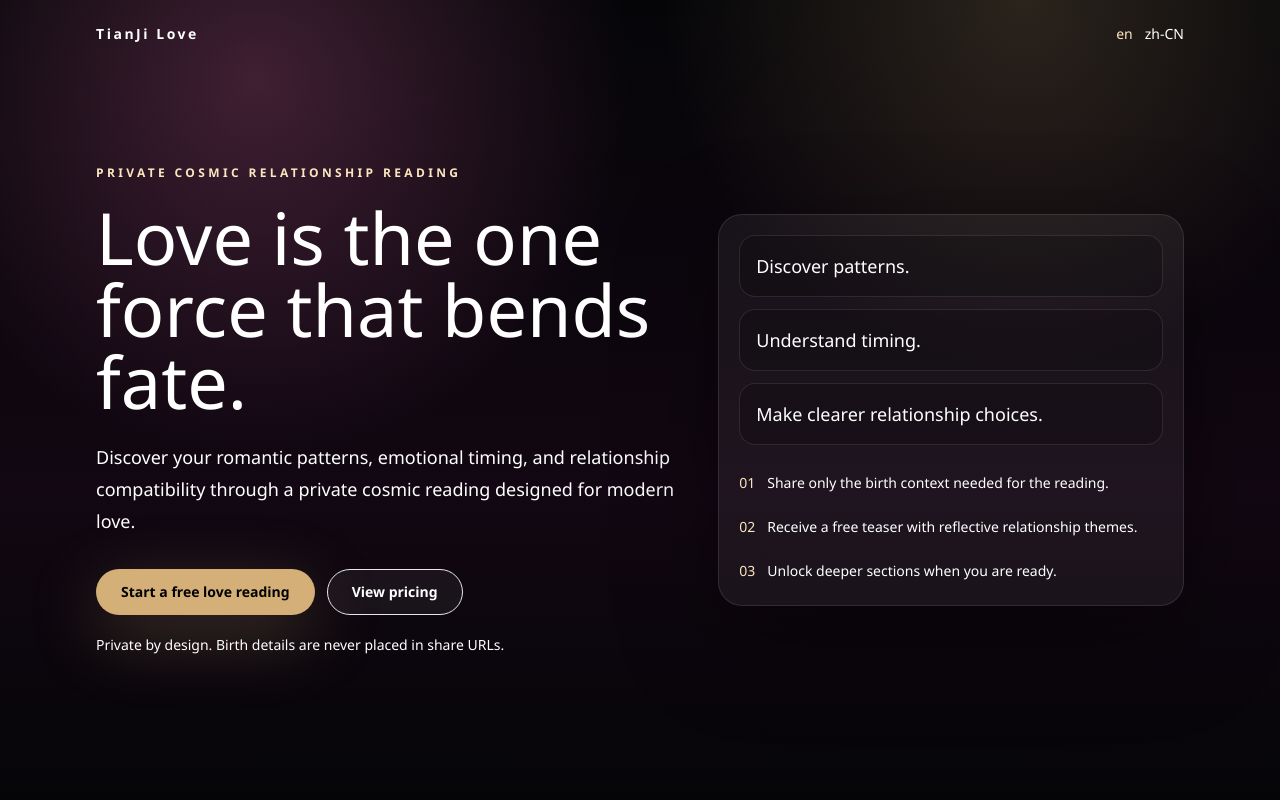
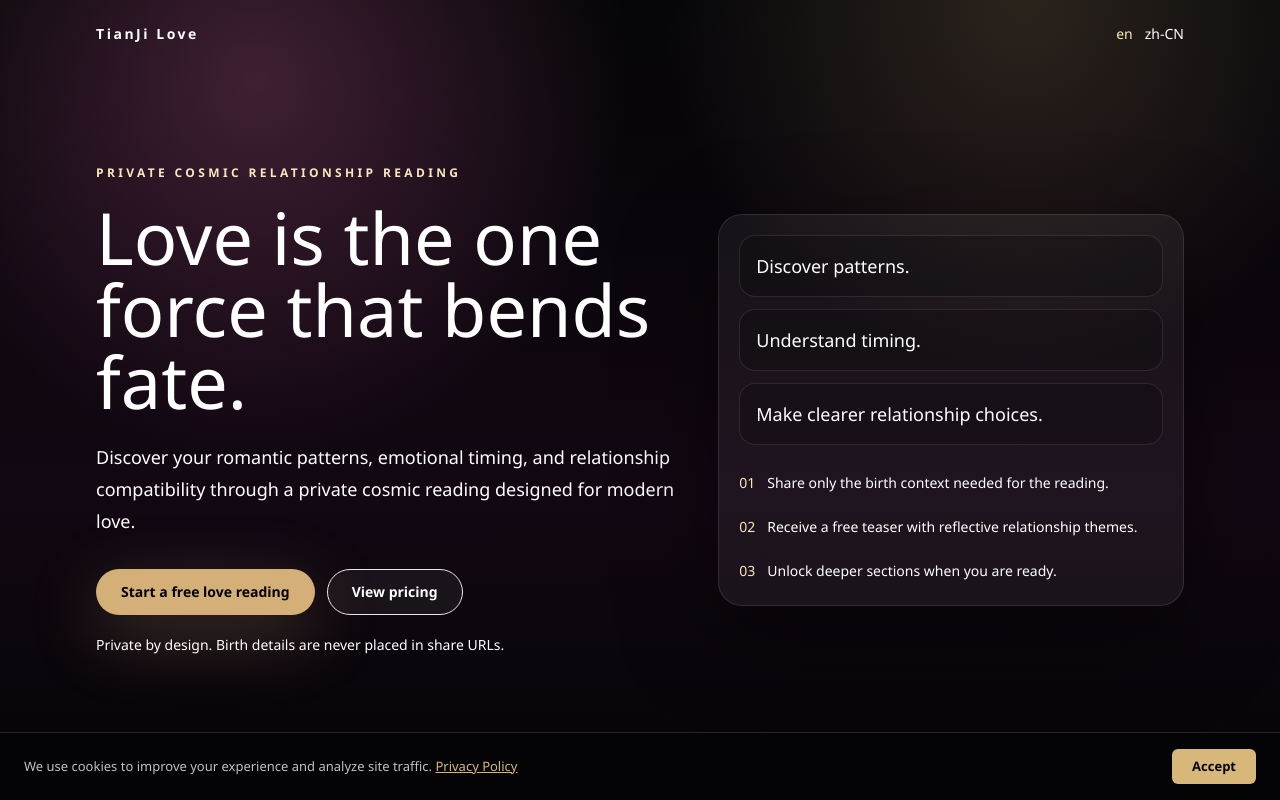
Before and after one commit to yihui315/tianji-global, a Next.js app: page /en in a window 1280 px wide. Built offline with nearby package versions, Linux system fonts and the light colour scheme; no server answers.

Commit message:
fix: add CookieConsent component to root layout
B5: Mount CookieConsent in src/app/layout.tsx
- Banner shows on first visit, hides after acceptance
- Stores consent in localStorage
- No ads load before consent (by design)

```diff
--- a/src/app/layout.tsx
+++ b/src/app/layout.tsx
@@ -1,6 +1,7 @@
 import type { Metadata } from 'next';
 import './globals.css';
 import { SessionProvider } from 'next-auth/react';
+import { CookieConsent } from '@/components/CookieConsent';
 
 export const metadata: Metadata = {
   title: 'Tianji Love | AI Relationship Reading',
@@ -40,6 +41,7 @@ export default function RootLayout({
     <html lang="en">
       <body className="min-h-screen bg-[#050508] text-white antialiased">
         <Providers>{children}</Providers>
+        <CookieConsent />
       </body>
     </html>
   );
--- /dev/null
+++ b/src/components/CookieConsent.tsx
@@ -0,0 +1,63 @@
+'use client';
+
+import { useState, useEffect } from 'react';
+
+const COOKIE_KEY = 'tianji_cookie_consent';
+
+export function CookieConsent() {
+  const [visible, setVisible] = useState(false);
+
+  useEffect(() => {
+    const consent = localStorage.getItem(COOKIE_KEY);
+    if (!consent) setVisible(true);
+  }, []);
+
+  if (!visible) return null;
+
+  return (
+    <div
+      role="dialog"
+      aria-label="Cookie consent"
+      style={{
+        position: 'fixed',
+        bottom: 0,
+        left: 0,
+        right: 0,
+        zIndex: 9999,
+        background: 'rgba(5, 5, 8, 0.97)',
+        borderTop: '1px solid rgba(255, 255, 255, 0.12)',
+        padding: '16px 24px',
+        display: 'flex',
+        alignItems: 'center',
+        justifyContent: 'space-between',
+        gap: '16px',
+        flexWrap: 'wrap',
+      }}
+    >
+      <p style={{ margin: 0, fontSize: '13px', color: 'rgba(255,255,255,0.75)', flex: 1, minWidth: '240px' }}>
+        {'We use cookies to improve your experience and analyze site traffic. '}
+        <a href="/privacy" style={{ color: '#d8b77b', textDecoration: 'underline' }}>Privacy Policy</a>
+      </p>
+      <div style={{ display: 'flex', gap: '12px', flexShrink: 0 }}>
+        <button
+          onClick={() => {
+            localStorage.setItem(COOKIE_KEY, 'accepted');
+            setVisible(false);
+          }}
+          style={{
+            background: '#d8b77b',
+            color: '#050508',
+            border: 'none',
+            borderRadius: '6px',
+            padding: '8px 20px',
+            fontSize: '13px',
+            fontWeight: 600,
+            cursor: 'pointer',
+          }}
+        >
+          Accept
+        </button>
+      </div>
+    </div>
+  );
+}
```
